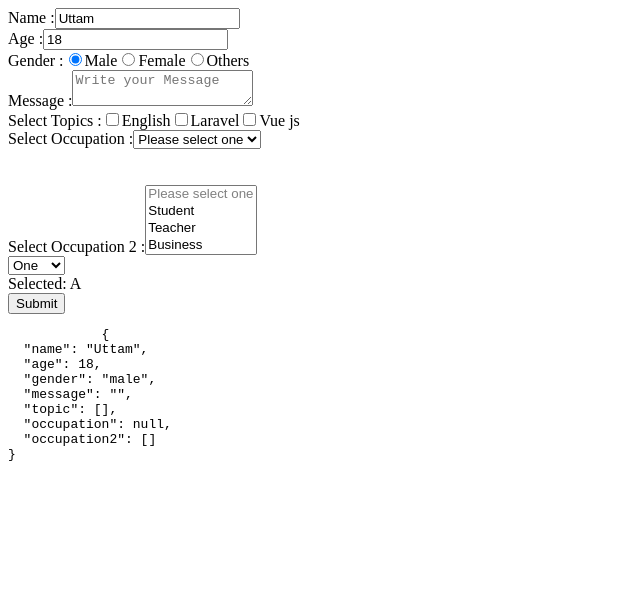
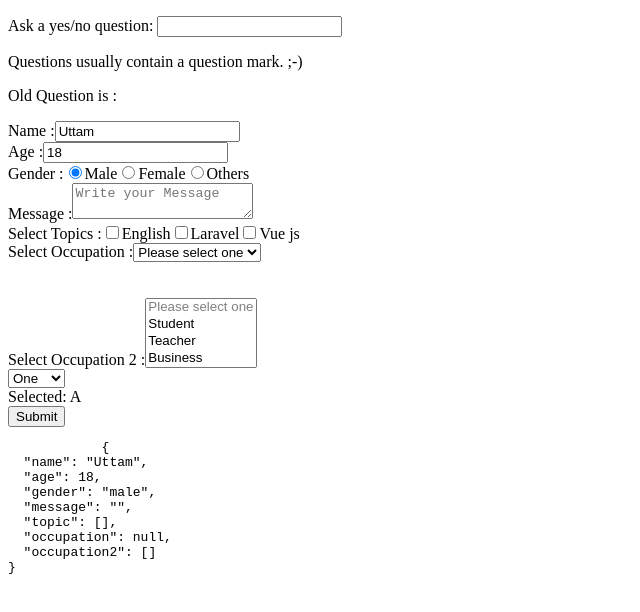
Before and after one commit to uttamkpal/vuejs-composition-API, a Vue app: page / in a window 1280 px wide. Shown: the top 612 px of the page, without its empty margins (0-640 px from the left). Built offline with nearby package versions, Linux system fonts and the light colour scheme.

Commit message:
Watcher learning

```diff
--- a/src/App.vue
+++ b/src/App.vue
@@ -1,9 +1,11 @@
 <script setup>
 import InputBinding from './components/InputBinding.vue'
+import WatcherComponent from './components/WatcherComponent.vue';
 </script>
 
 <template>
   <div>
+    <WatcherComponent />
     <InputBinding />
   </div>
 </template>
--- /dev/null
+++ b/src/components/WatcherComponent.vue
@@ -0,0 +1,34 @@
+<script setup>
+import { ref, watch } from 'vue'
+
+const question = ref('')
+const answer = ref('Questions usually contain a question mark. ;-)')
+const loading = ref(false)
+const oldQues = ref('')
+
+// watch works directly on a ref
+watch(question, async (newQuestion, oldQuestion) => {
+  if (newQuestion.includes('?')) {
+    loading.value = true
+    answer.value = 'Thinking...'
+    oldQues.value = oldQuestion
+    try {
+      const res = await fetch('https://yesno.wtf/api')
+      answer.value = (await res.json()).answer
+    } catch (error) {
+      answer.value = 'Error! Could not reach the API. ' + error
+    } finally {
+      loading.value = false
+    }
+  }
+})
+</script>
+
+<template>
+  <p>
+    Ask a yes/no question:
+    <input v-model="question" :disabled="loading" />
+  </p>
+  <p>{{ answer }}</p>
+  <p>Old Question is : {{ oldQues }}</p>
+</template>
```
